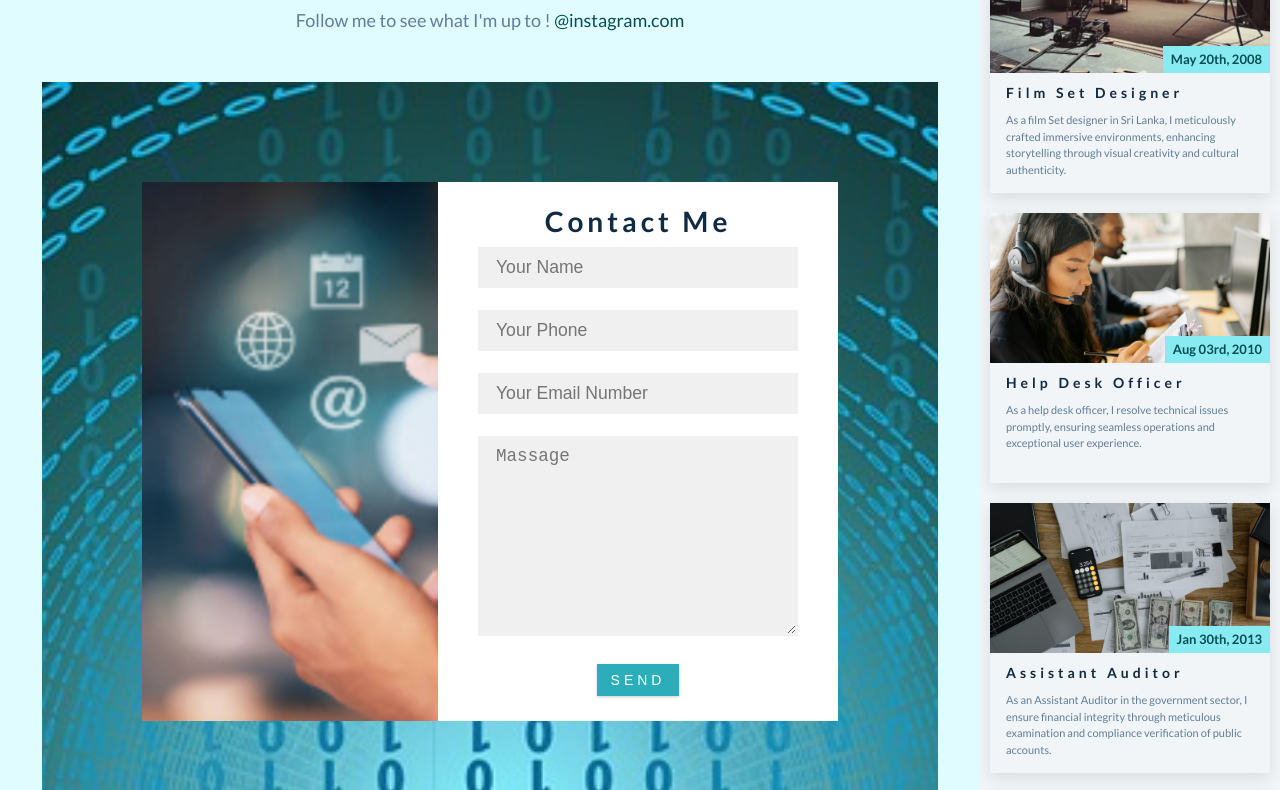
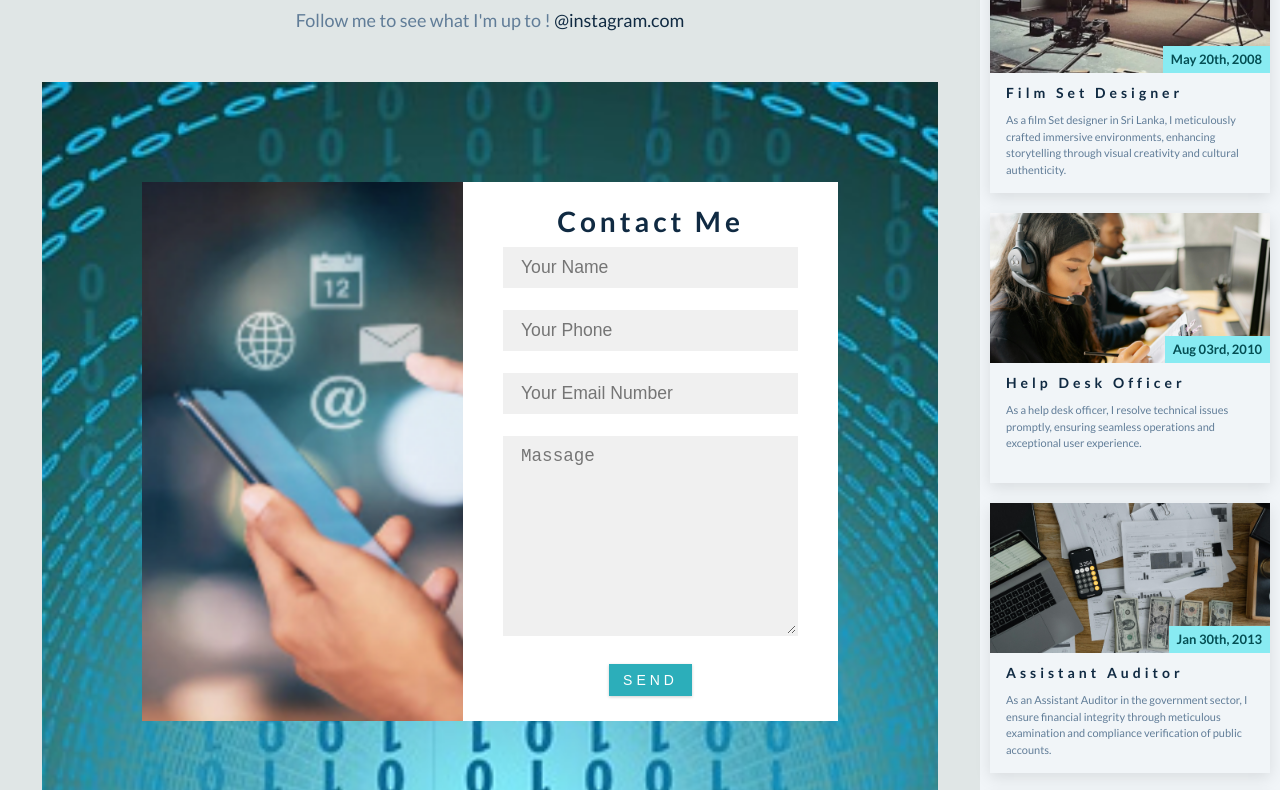
Before and after one commit to ChalaniDissanayaka/ChalaniDissanayaka-T1A2-Portfolio, a plain HTML site: page src/contact.html in a window 1280 px wide. Shown: the part 302-1092 px from the top of the page. Drawn offline with Linux system fonts and the light colour scheme.

Commit message:
updated contact.css file

```diff
--- a/src/contact.html
+++ b/src/contact.html
@@ -124,6 +124,7 @@
               <div class="left"></div>
               <div class="right">
                 <h3>Contact Me</h3>
+                <form id="contact-form">
                   <input type="text" class="field" placeholder="Your Name" />
                   <input type="text" class="field" placeholder="Your Phone " />
                   <input
@@ -133,6 +134,7 @@
                   />
                   <textarea class="field area" placeholder="Massage"></textarea>
                   <button class="btn">Send</button>
+                </form>
               </div>
             </div>
           </div>
--- a/src/css/contact.css
+++ b/src/css/contact.css
@@ -25,6 +25,7 @@ Variables
   --clr-primary-8: hsl(184, 80%, 74%);
   --clr-primary-9: hsl(185, 94%, 87%);
   --clr-primary-10: hsl(186, 100%, 94%);
+  --clr-primary-11: hsl(180, 12%, 89%);
   /* darkest grey - used for headings */
   --clr-grey-1: hsl(209, 61%, 16%);
   --clr-grey-2: hsl(211, 39%, 23%);
@@ -288,7 +289,7 @@ Contact-Me Page
     display: none;
   }
   .right {
-    width: 400px;
+    width: 375px;
   }
 }
 
@@ -300,12 +301,12 @@ Contact-Me Page
     font-size: 16px;
   }
   .contact-section .section-title a {
-    color: var(--clr-primary-1);
+    color: var(--clr-grey-1);
   }
 }
 
 .contact-section {
- background-color: var(--clr-primary-10);
+ background-color: var(--clr-primary-11);
 }
 .contact-section .section-title p {
   margin-top: 20px;
@@ -327,12 +328,11 @@ Contact-Me Page
   top: 0;
   width: 100%;
   height: 100%;
-  background: url("/images/contact-bacground.jpg") no-repeat center;
+  background: url(../images/contact-background.jpg) no-repeat center;
   background-size: cover;
   z-index: 1;
   filter: blur(0px);
 }
-
 .contact-box {
   max-width: 850px;
   display: grid;
@@ -347,7 +347,7 @@ Contact-Me Page
   display: block;
   height: 100%;
   width: 100%;
-  background: url("/images/contact-me.png");
+  background: url(../images/contact-me.png);
   background-size: cover;
 }
 .right {
```
Also changed, not shown: docs/contact_page_image_error.png (added), src/images/contact-background-1.jpg (added), src/images/contact-background.jpg (renamed from src/images/contact-bacground.jpg), src/images/contact-me-1.jpg (added), 5 other files. Lines whose indentation alone changed are shown as unchanged.
